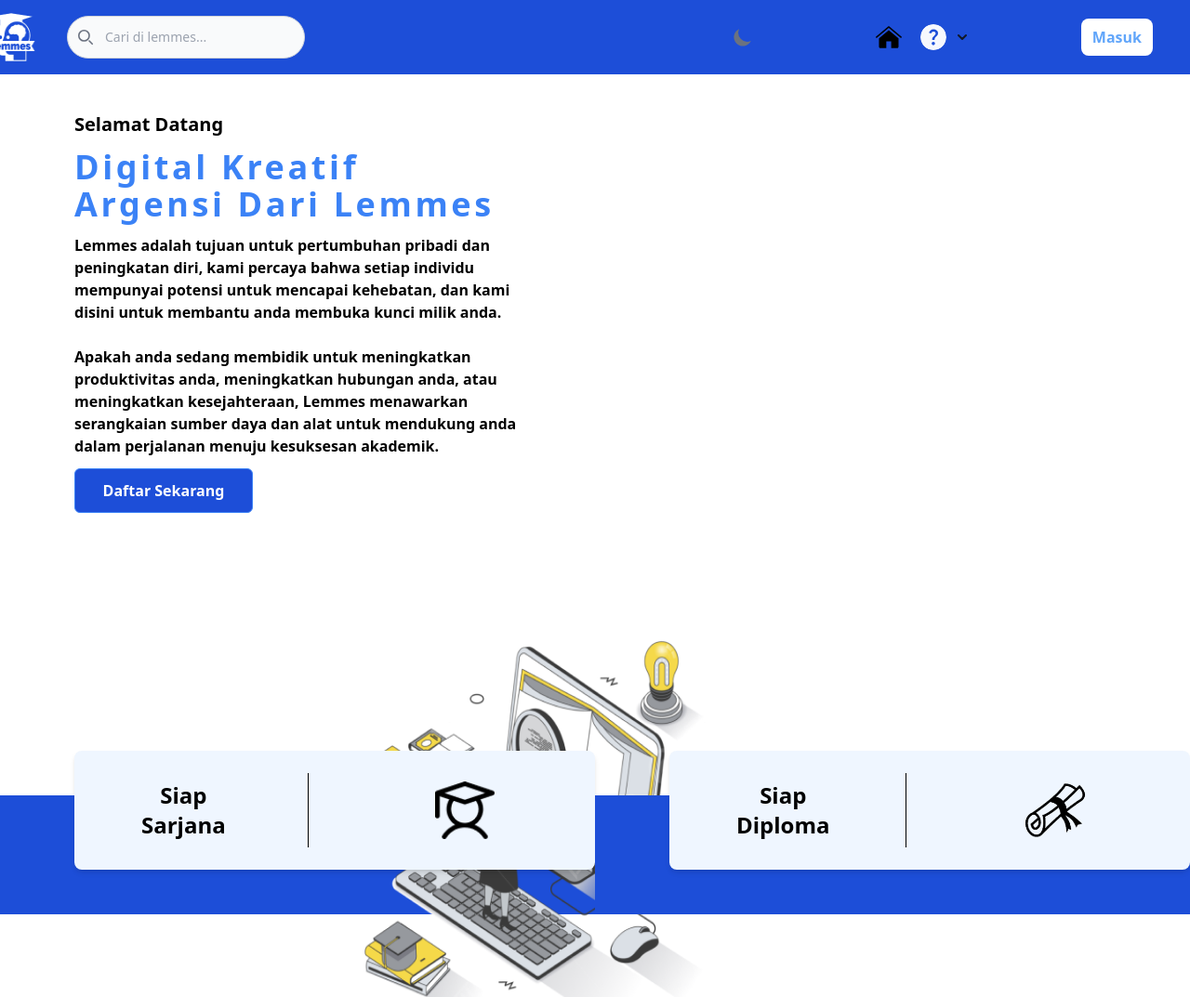
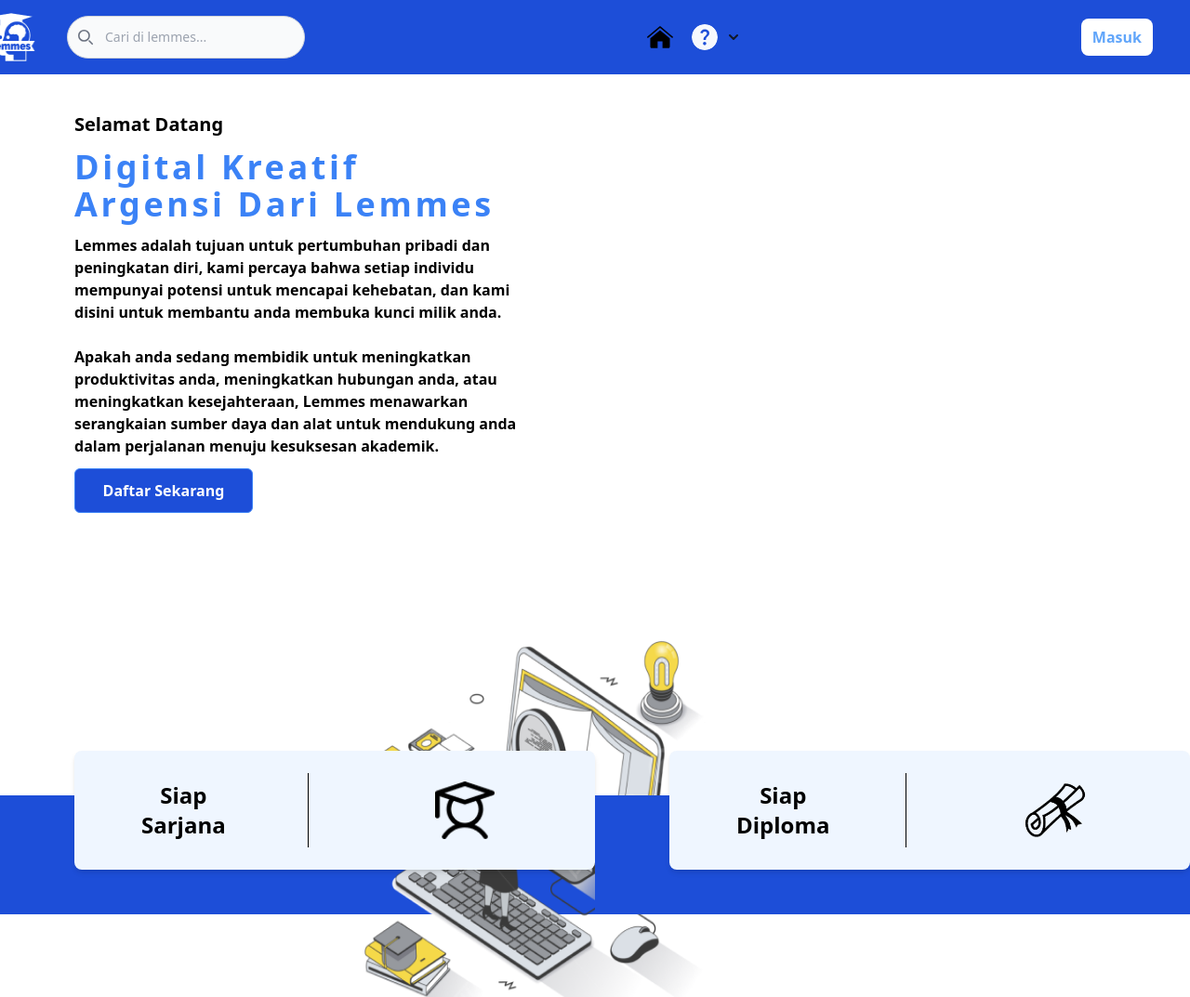
Before and after one commit to Admsrzky/UI_skd, a website: page index.html in a window 1280 px wide. Shown: the top 1073 px of the page at 93% size. Drawn offline with nearby package versions, Linux system fonts and the light colour scheme.

Commit message:
new fitur

```diff
--- a/index.html
+++ b/index.html
@@ -56,7 +56,7 @@
                 <input type="text" id="search-navbar" class="block w-full p-3 ps-10 text-sm text-gray-900 border border-gray-300 rounded-full bg-gray-50 focus:ring-blue-500 focus:border-blue-500 dark:bg-gray-700 dark:border-gray-600 dark:placeholder-gray-400 dark:text-white dark:focus:ring-blue-500 dark:focus:border-blue-500" placeholder="Cari di lemmes...">
               </div>
             </div>
-            <div class="inline-flex ml-[22rem]">
+            <div class="inline-flex md:ml-0 ml-[13rem] md:hidden">
               <button id="theme-toggle" type="button" class="text-gray-500 dark:text-gray-400 hover:bg-gray-100 dark:hover:bg-gray-700 focus:outline-none focus:ring-4 focus:ring-gray-200 dark:focus:ring-gray-700 rounded-lg text-sm p-2 -ml-6">
                 <svg id="theme-toggle-dark-icon" class="hidden w-6 h-6" fill="currentColor" viewBox="0 0 20 20" xmlns="http://www.w3.org/2000/svg"><path d="M17.293 13.293A8 8 0 016.707 2.707a8.001 8.001 0 1010.586 10.586z"></path></svg>
                 <svg id="theme-toggle-light-icon" class="hidden w-6 h-6" fill="currentColor" viewBox="0 0 20 20" xmlns="http://www.w3.org/2000/svg"><path d="M10 2a1 1 0 011 1v1a1 1 0 11-2 0V3a1 1 0 011-1zm4 8a4 4 0 11-8 0 4 4 0 018 0zm-.464 4.95l.707.707a1 1 0 001.414-1.414l-.707-.707a1 1 0 00-1.414 1.414zm2.12-10.607a1 1 0 010 1.414l-.706.707a1 1 0 11-1.414-1.414l.707-.707a1 1 0 011.414 0zM17 11a1 1 0 100-2h-1a1 1 0 100 2h1zm-7 4a1 1 0 011 1v1a1 1 0 11-2 0v-1a1 1 0 011-1zM5.05 6.464A1 1 0 106.465 5.05l-.708-.707a1 1 0 00-1.414 1.414l.707.707zm1.414 8.486l-.707.707a1 1 0 01-1.414-1.414l.707-.707a1 1 0 011.414 1.414zM4 11a1 1 0 100-2H3a1 1 0 000 2h1z" fill-rule="evenodd" clip-rule="evenodd"></path></svg>
```
Also changed, not shown: src/output.css.
